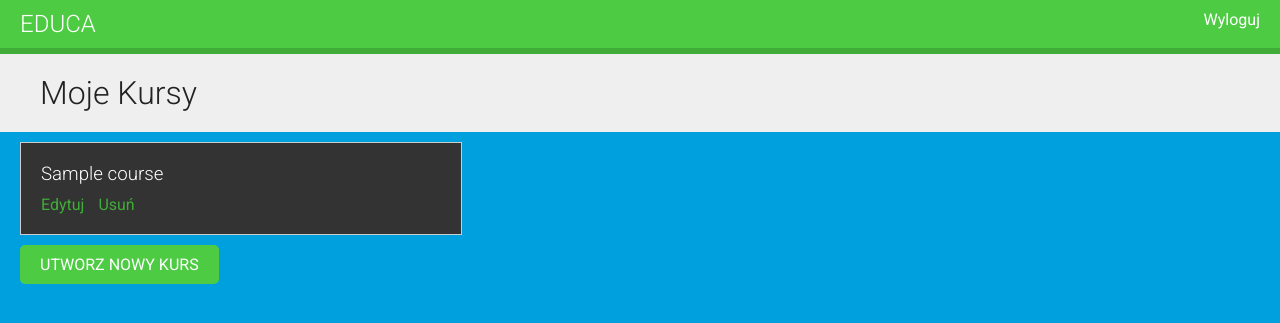
After one commit to Tomczan/educaDjango, a Django app: page /course/mine/ in a window 1280 px wide. The commit adds this page. Shown: the top 323 px of the page. Run offline with Django 4.2, Linux system fonts and the light colour scheme; a user stored in the database is signed in; tables that the repository leaves empty hold one stand-in row (values such as "Sample post"); some libraries are stand-ins or nearby versions.

Commit message:
fixed typo in courses/urls.py
created first templates to display data from courses app

slightly changes css file to make the page not too bright

```diff
--- a/courses/static/css/base.css
+++ b/courses/static/css/base.css
@@ -4,7 +4,8 @@ body {
   margin: 0;
   font-family: "Roboto", sans-serif;
   font-weight: 400;
-  color: #333;
+  color: rgb(34, 34, 34);
+  background-color: rgb(0, 160, 223);
 }
 
 a {
@@ -253,6 +254,8 @@ ul#course-modules li:hover {
   margin-bottom: 10px;
   width: 400px;
   overflow: auto;
+  color: #fff;
+  background-color: #333;
 }
 
 .course-info a {
--- /dev/null
+++ b/courses/templates/courses/manage/course/list.html
@@ -0,0 +1,23 @@
+{% extends 'base.html' %}
+
+{% block title %}Moje kursy{% endblock title %}
+
+{% block content %}
+  <h1>Moje Kursy</h1>
+  <div class="module">
+    {% for course in object_list %}
+        <div class="course-info">
+            <h3>{{ course.title }}</h3>
+            <p>
+                <a href="{% url 'course_edit' course.id %}">Edytuj</a>
+                <a href="{% url 'course_delete' course.id %}">Usuń</a>
+            </p>
+        </div>
+    {% empty %}
+        <p>Jeszcze nie utworzyles zadnych kursow.</p>
+    {% endfor %}
+    <p>
+        <a href="{% url 'course_create' %}" class="button">Utworz nowy kurs</a>
+    </p>
+  </div>
+{% endblock content %}
--- a/courses/urls.py
+++ b/courses/urls.py
@@ -5,5 +5,5 @@ urlpatterns = [
     path('mine/', views.ManageCourseListView.as_view(), name='manage_course_list'),
     path('create/', views.CourseCreateView.as_view(), name='course_create'),
     path('<pk>/edit/', views.CourseUpdateView.as_view(), name='course_edit'),
-    path('<pk>/delete/', views.views.CourseDeleteView.as_view(), name='course_delete'),
+    path('<pk>/delete/', views.CourseDeleteView.as_view(), name='course_delete'),
 ]
```
Also changed, not shown: courses/templates/courses/manage/course/delete.html (added), courses/templates/courses/manage/course/form.html (added).
